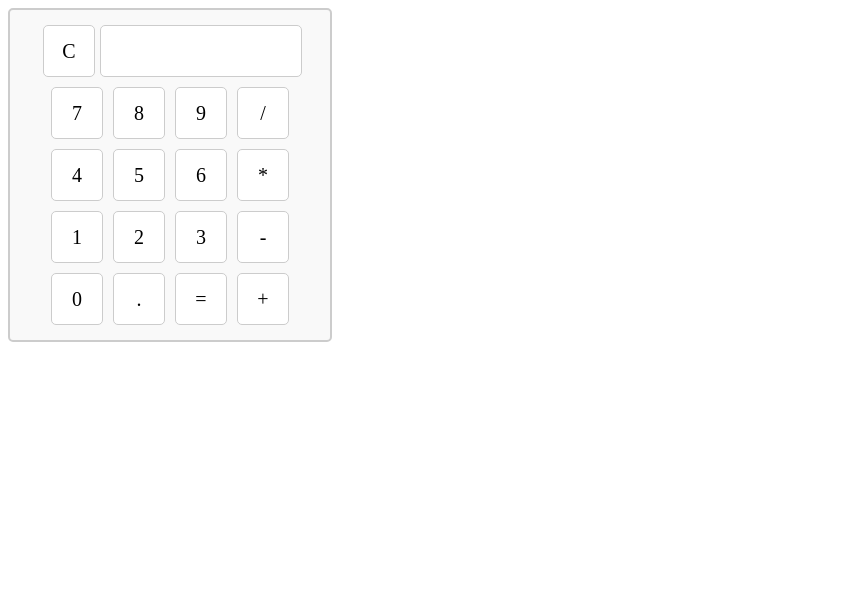
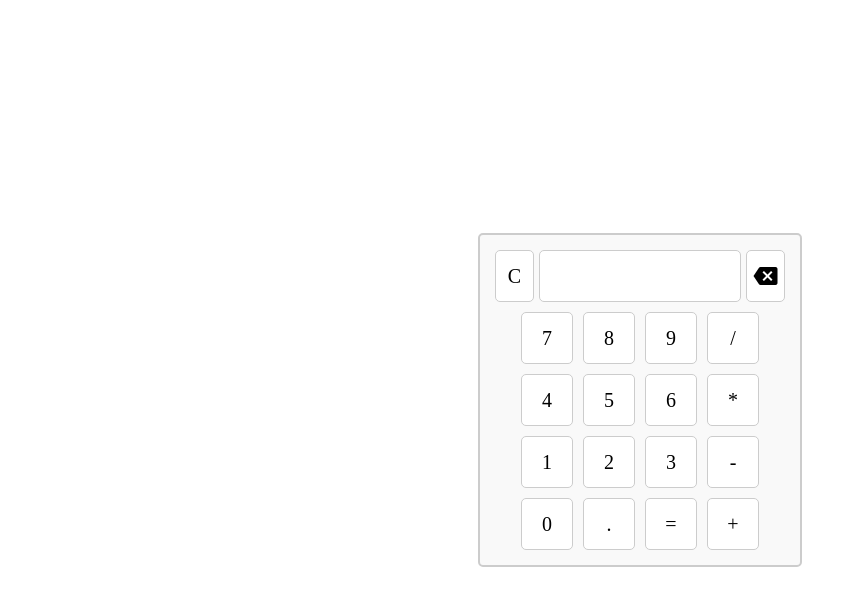
Before and after one commit to ethanenkhtur/calculator, a plain HTML site: page index.html in a window 1280 px wide. Shown: the whole page, without its empty margins (0-857 px from the left). Drawn offline with Linux system fonts and the light colour scheme.

Commit message:
Separated clear and backspace buttons out of button class.
Backspace functionality works

```diff
--- a/index.html
+++ b/index.html
@@ -4,12 +4,17 @@
         <meta charset="UTF-8" />
         <meta name="viewport" content="width=device-width, initial-scale=1.0" />
         <link rel="stylesheet" href="style.css" />
+        <link
+            href="https://fonts.googleapis.com/icon?family=Material+Icons"
+            rel="stylesheet"
+        />
         <title>Calculator</title>
     </head>
     <body>
         <div class="calculator">
-            <div class="button">C</div>
+            <div class="clear-button">C</div>
             <div class="display"></div>
+            <div class="backspace"><i class="material-icons">backspace</i></div>
             <div class="button">7</div>
             <div class="button">8</div>
             <div class="button">9</div>
--- a/script.js
+++ b/script.js
@@ -15,6 +15,17 @@ buttons.forEach((button) => {
         decideAction(clicked_button);
     });
 });
+
+const backspace = calculator.querySelector(".backspace");
+backspace.addEventListener("click", () => {
+    display.textContent = display.textContent.slice(
+        0,
+        display.textContent.length - 1
+    );
+});
+
+const clear_button = calculator.querySelector(".clear-button");
+clear_button.addEventListener("click", () => clear());
 
 function decideAction(clickedButton) {
     if (numbers.includes(clickedButton)) {
@@ -61,8 +72,6 @@ function decideAction(clickedButton) {
         has_two_or_more_operation = false;
         point_clicked = false;
     }
-
-    if (clickedButton === "C") clear();
 }
 
 function checkForLength(content) {
--- a/style.css
+++ b/style.css
@@ -1,3 +1,11 @@
+body {
+    display: flex;
+    justify-content: center;
+    align-items: center;
+    height: 100vh;
+    margin: 0;
+}
+
 .calculator {
     display: flex;
     flex-wrap: wrap;
@@ -19,11 +27,27 @@
     margin: 5px;
     border: 1px solid #ccc;
     border-radius: 5px;
-    /* cursor: pointer; */
     font-size: 20px;
     background-color: #fff;
 }
 
+.clear-button,
+.backspace {
+    display: flex;
+    flex: 1;
+    justify-content: center;
+    align-items: center;
+    width: 50px;
+    height: 50px;
+    margin: 5px;
+    border: 1px solid #ccc;
+    border-radius: 5px;
+    font-size: 20px;
+    background-color: #fff;
+}
+
+.clear-button:hover,
+.backspace:hover,
 .button:hover {
     background-color: #e0e0e0;
 }
@@ -37,5 +61,4 @@
     font-size: 24px;
     background-color: #fff;
     text-align: right;
-    /* margin-bottom: 10px; */
 }
```
